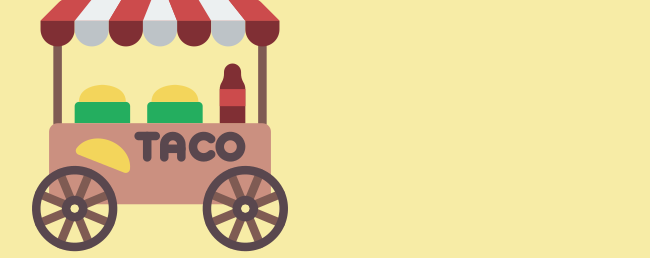
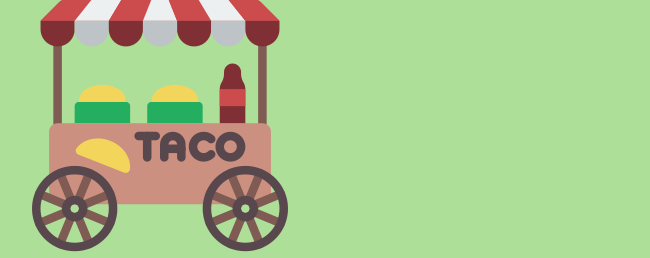
Before and after one commit to iCharly666/ramaweb, a plain HTML site: page index.html in a window 1280 px wide. Shown: the part 86-344 px from the top of the page, without its empty margins (208-858 px from the left). Drawn offline with Linux system fonts and the light colour scheme.

Commit message:
Update style.css

```diff
--- a/style.css
+++ b/style.css
@@ -1,7 +1,7 @@
 /* Custom Properties */
 :root {
   --main-color: #F0DB4F;
-  --main-modal-color: rgba(240, 219, 79, .5);
+  --main-modal-color: rgba(167, 221, 145, 0.924);
   --second-color: #2B2B2B;
   --second-modal-color: rgba(43, 43, 43, .5);
 }
```
